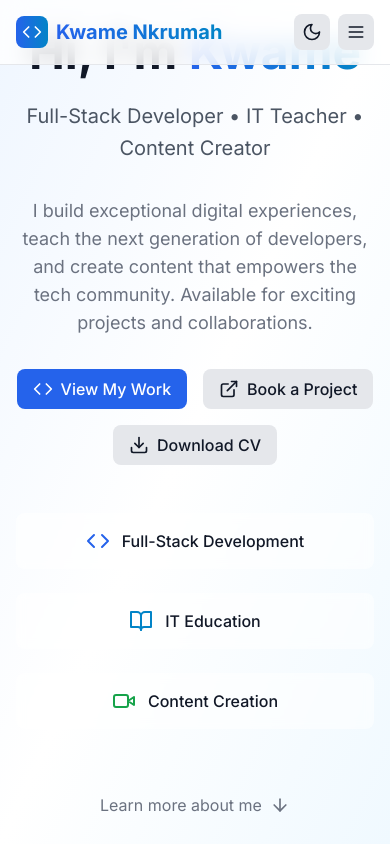
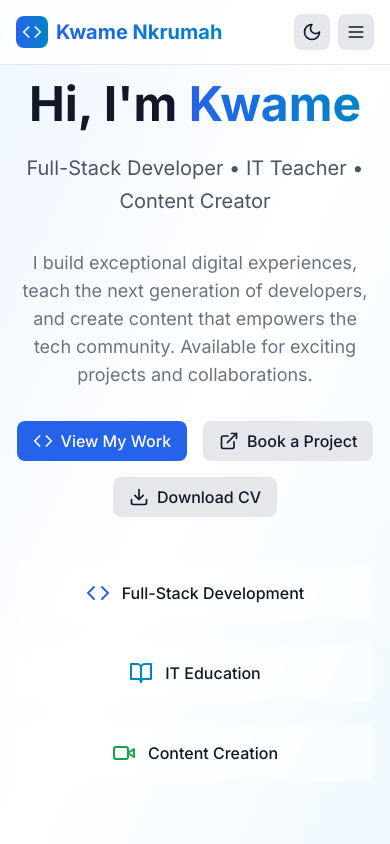
Before and after one commit to nkkwame/nkkwame.github.io, a Next.js app: page / in a window 390 px wide. Shown: the top 844 px of the page. Built offline with nearby package versions, Linux system fonts and the light colour scheme.

Commit message:
Fix mobile view: prevent hero text from hiding under header

```diff
--- a/components/Hero.tsx
+++ b/components/Hero.tsx
@@ -6,7 +6,7 @@ import { ArrowDown, Code, BookOpen, Video, Download, ExternalLink } from 'lucide
 
 export default function Hero() {
   return (
-    <section className="min-h-screen flex items-center justify-center bg-gradient-to-br from-primary-50 via-white to-secondary-50 dark:from-gray-900 dark:via-gray-900 dark:to-gray-800">
+    <section className="min-h-screen flex items-center justify-center bg-gradient-to-br from-primary-50 via-white to-secondary-50 dark:from-gray-900 dark:via-gray-900 dark:to-gray-800 pt-20 md:pt-0">
       <div className="container-custom">
         <div className="text-center max-w-4xl mx-auto">
           <motion.div
```
